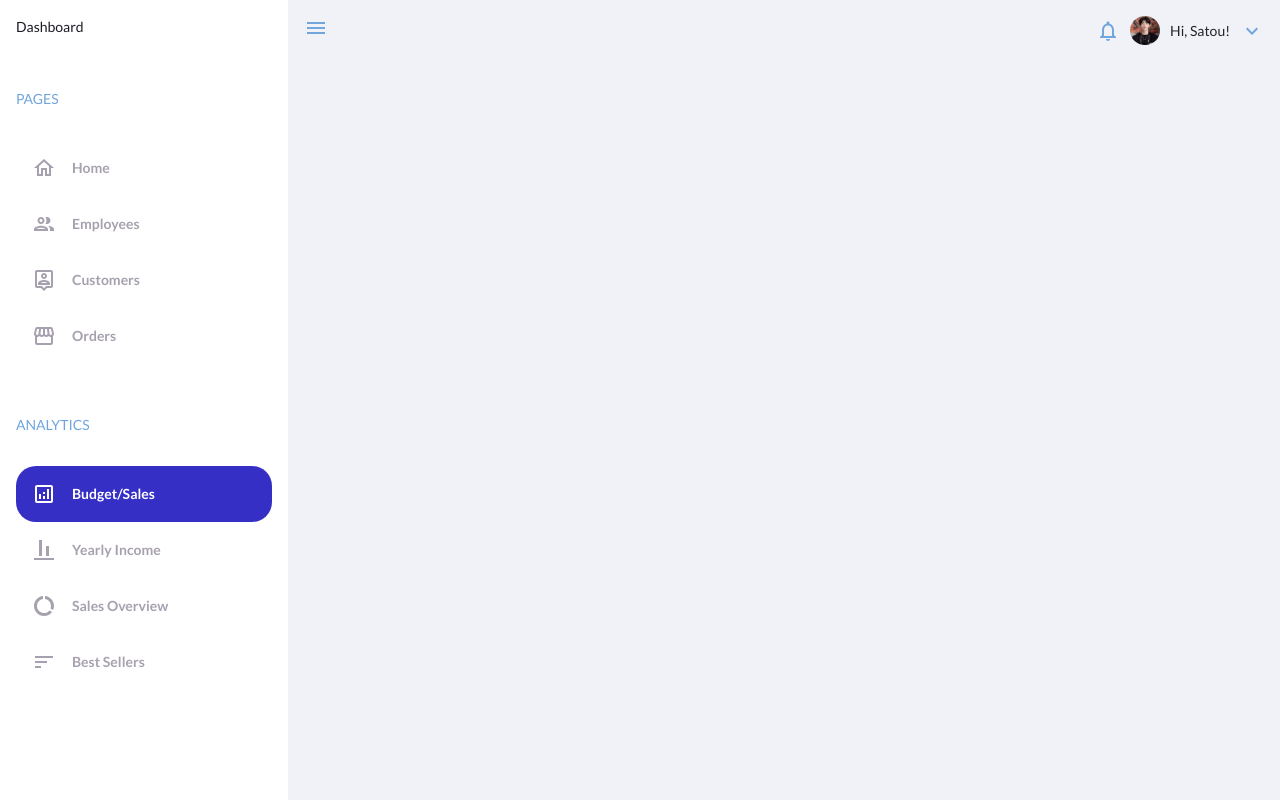
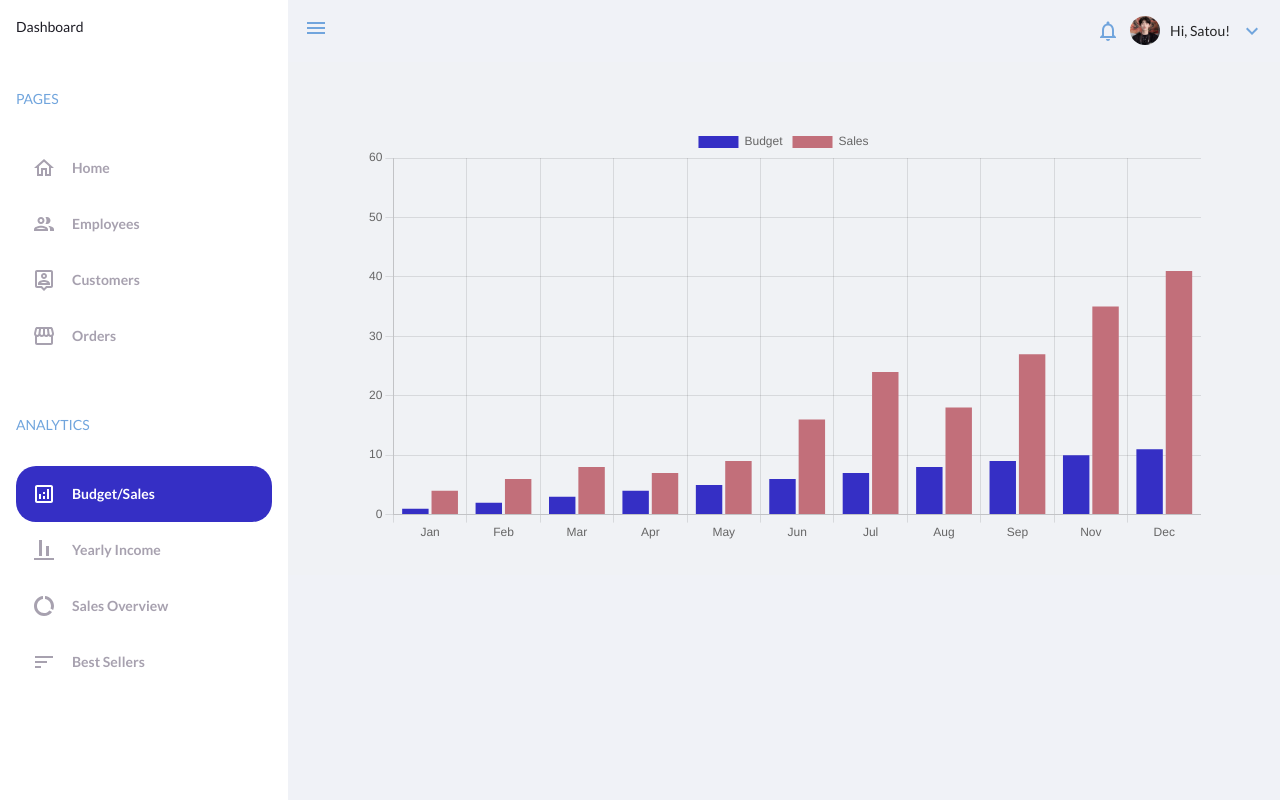
Before and after one commit to artemromaniv/project_admin_dashboard, a React (Vite) app: page /budget-sales in a window 1280 px wide. Built offline with nearby package versions, Linux system fonts and the light colour scheme.

Commit message:
add Budget/Sales Chart

```diff
--- a/src/components/BudgetSales.tsx
+++ b/src/components/BudgetSales.tsx
@@ -1,9 +1,13 @@
+import { Content } from "antd/lib/layout/layout"
+import { BudgetSalesChart } from "./charts/BudgetSalesChart"
 
 const BudgetSales = () => {
   return (
-    <div>
-
-    </div>
+    <Content className="chart-container" >
+      <div className="chart">
+        <BudgetSalesChart />
+      </div>
+    </Content>
   )
 }
 
--- /dev/null
+++ b/src/components/charts/BudgetSalesChart.tsx
@@ -0,0 +1,28 @@
+import { Bar } from "react-chartjs-2";
+
+const lables:string[] =['Jan','Feb','Mar','Apr','May','Jun','Jul','Aug','Sep','Nov','Dec'];
+const data = {
+    labels:lables,
+    datasets:[
+                {
+                label:'Budget',
+                backgroundColor:[ '#352FC5'],
+                data: [1,2,3,4,5,6,7,8,9,10,11,12],
+                },
+                {
+                label:'Sales',
+                backgroundColor:[ '#C26F7A'],
+                data: [4,6,8,7,9,16,24,18,27,35,41,52],
+                },
+            ]
+}
+
+const options = {
+    responsive: true,
+    maintainAspectRatio: true,
+}
+export const BudgetSalesChart = () => {
+  return (
+    <Bar options={options}  data={data} />
+  )
+}
--- a/src/components/charts/SalesOverviewChart.tsx
+++ b/src/components/charts/SalesOverviewChart.tsx
@@ -11,7 +11,7 @@ const data = {
     labels:lables,
     datasets:[{
         label:'rabdom data',
-        backgroundColor:[ '#000000','#ffffff'],
+        backgroundColor:['000000'],
         data: [100,100,100,100, 200],
     }]
 }
```
